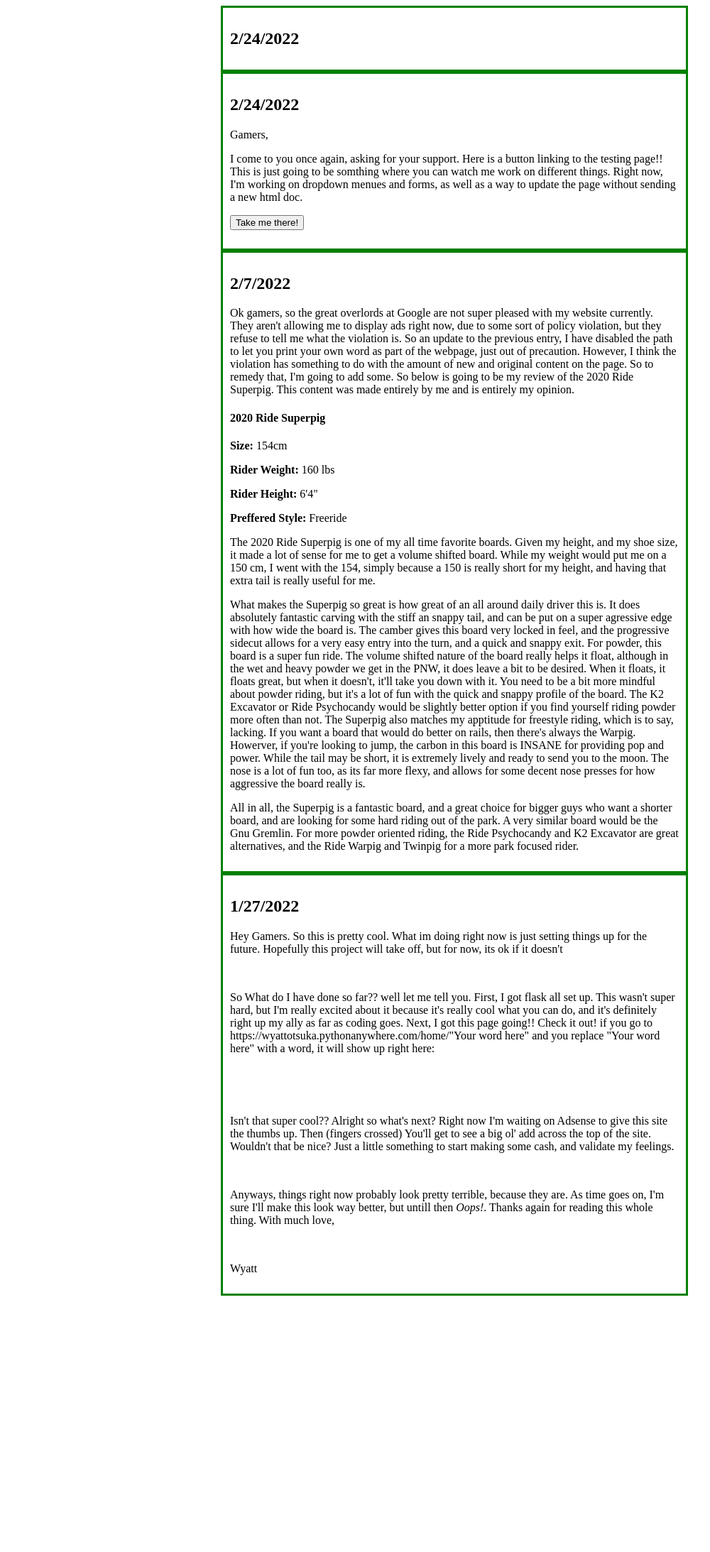
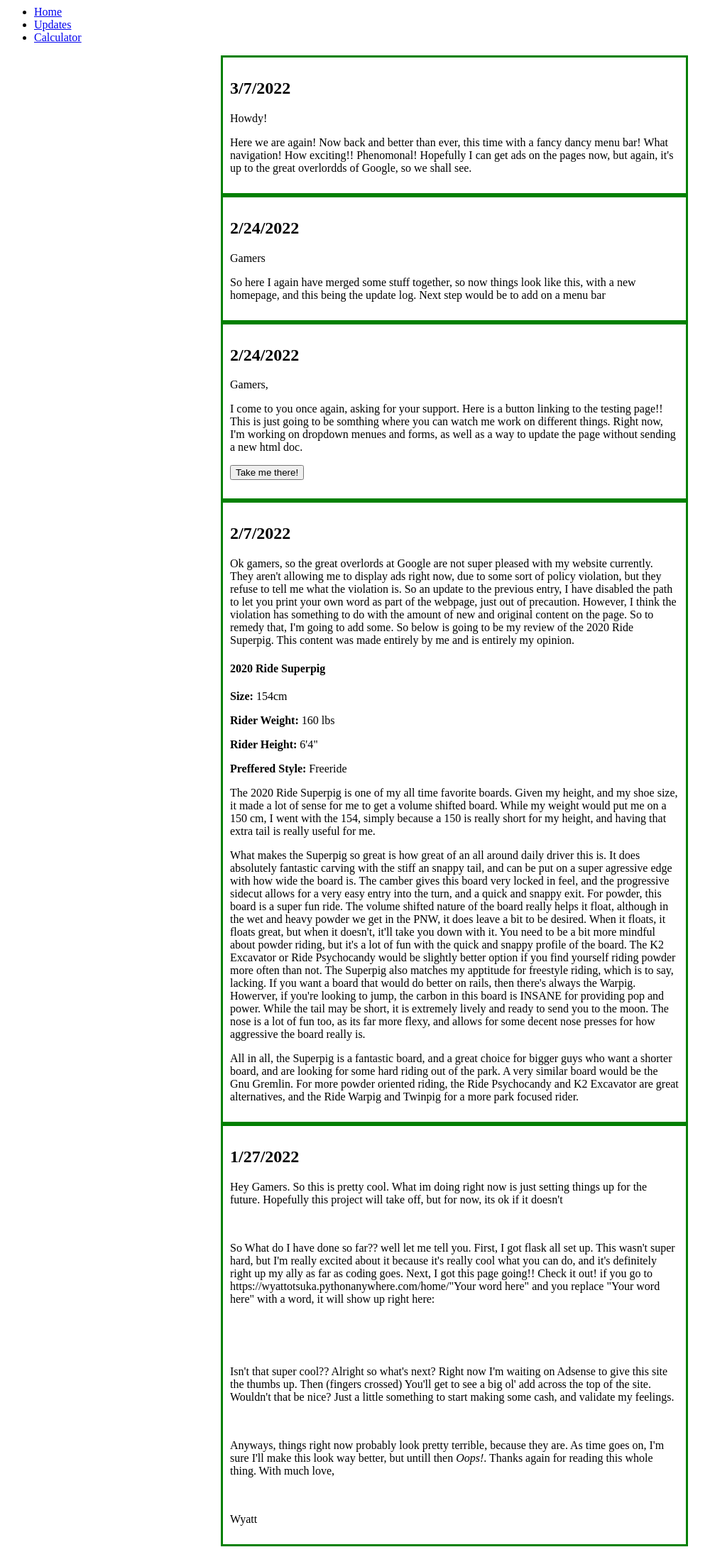
Before and after one commit to WyattOtsuka/loos, a Flask app: page /updateLog in a window 1280 px wide. Shown: the whole page at 71% size, without its empty margins (0-1000 px from the left). Before the commit the page ends 1825 px from the top, so only its background shows below. Run offline with Flask 2, Linux system fonts and the light colour scheme.

Commit message:
Added nav bar

```diff
--- a/templates/home.html
+++ b/templates/home.html
@@ -10,6 +10,11 @@
 </head>
 
 <body class="bgdiv">
+    <ul>
+        <li><a href="/">Home</a></li>
+        <li><a href="/updateLog">Updates</a></li>
+        <li><a href="/test_entry">Calculator</a></li>
+    </ul>
     <div class="centerBox">
         <h1 style="color:white">
             Welcome to the League of Oneshot!
--- a/templates/updateLog.html
+++ b/templates/updateLog.html
@@ -8,10 +8,29 @@
 </head>
 
 <body>
+    <ul>
+        <li><a href="/">Home</a></li>
+        <li><a href="/updateLog">Updates</a></li>
+        <li><a href="/test_entry">Calculator</a></li>
+    </ul>
     <div class="bb1"></div>
     <div class="centered">
+        <h2>3/7/2022</h2>
+        <p>
+            Howdy!
+        </p>
+        <p>
+            Here we are again! Now back and better than ever, this time with a fancy dancy menu bar! What navigation! How exciting!! Phenomonal! Hopefully I can get ads on the pages now, but again, it's up to the great overlordds of Google, so we shall see.
+        </p>
+    </div>
+    <div class="centered">
         <h2>2/24/2022</h2>
-
+        <p>
+            Gamers
+        </p>
+        <p>
+            So here I again have merged some stuff together, so now things look like this, with a new homepage, and this being the update log. Next step would be to add on a menu bar
+        </p>
     </div>
     <div class="centered">
         <h2>2/24/2022</h2>
```
Also changed, not shown: templates/test_entry.html (+8 -5 lines).
